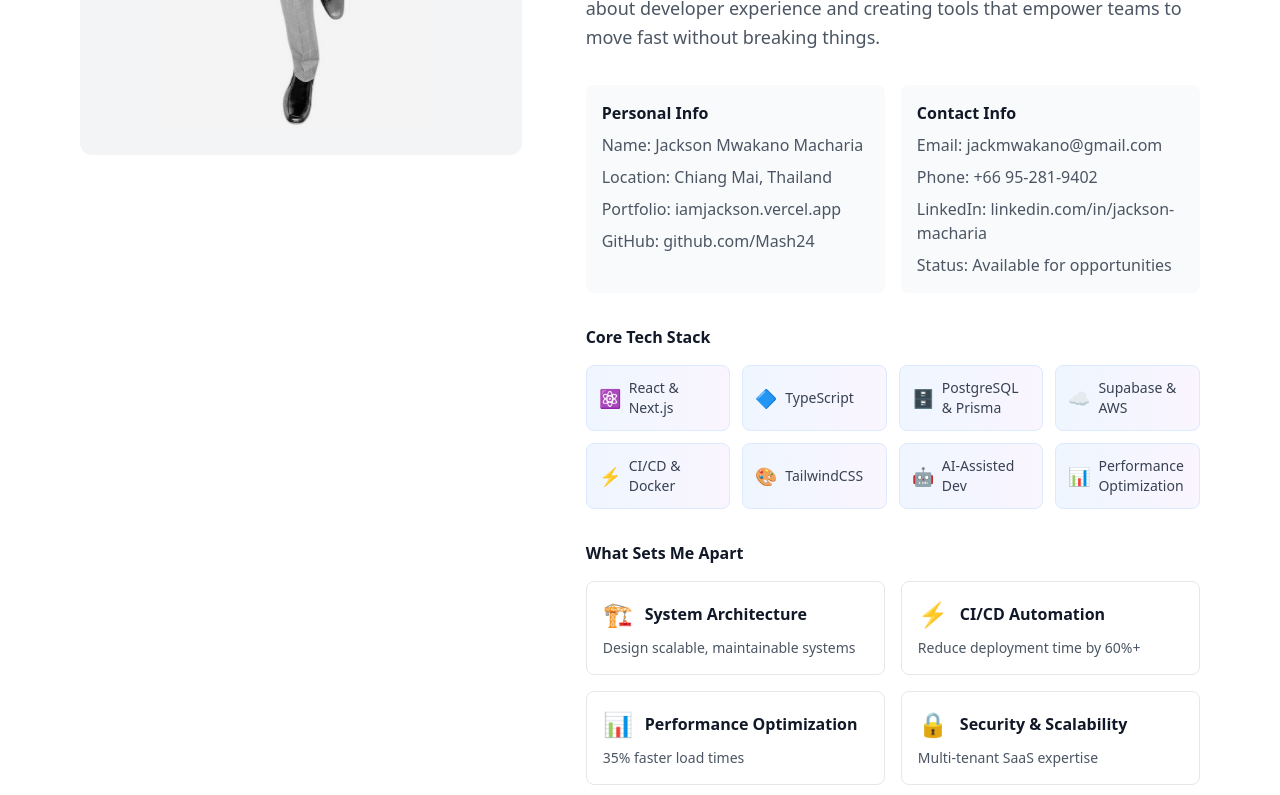
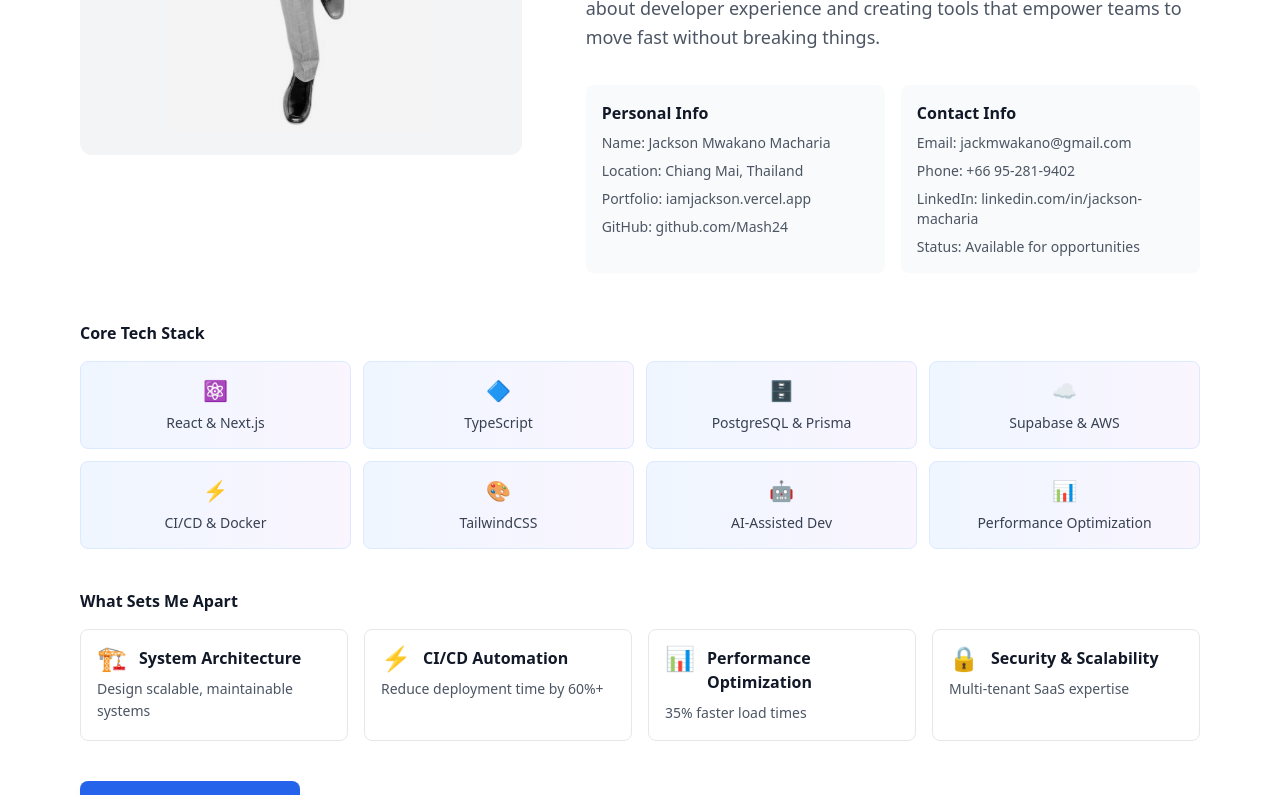
Before and after one commit to Mash24/portfolio-with-React, a React (Vite) app: page / in a window 1280 px wide. Shown: the part 2080-2875 px from the top of the page. Built offline with nearby package versions, Linux system fonts and the light colour scheme.

Commit message:
improving About Me section

```diff
--- a/src/components/about/About.jsx
+++ b/src/components/about/About.jsx
@@ -57,18 +57,18 @@
 
             {/* Personal Information Grid */}
             <div className="grid grid-cols-1 sm:grid-cols-2 gap-4 mt-8">
-              <div className="bg-gray-50 p-4 rounded-lg">
-                <h3 className="font-semibold text-gray-900 mb-2">Personal Info</h3>
-                <ul className="space-y-2 text-gray-600">
+              <div className="bg-gray-50 dark:bg-gray-800 p-4 rounded-lg">
+                <h3 className="font-semibold text-gray-900 dark:text-white mb-2">Personal Info</h3>
+                <ul className="space-y-2 text-gray-600 dark:text-gray-300 text-sm break-words">
                   <li><span className="font-medium">Name:</span> Jackson Mwakano Macharia</li>
                   <li><span className="font-medium">Location:</span> Chiang Mai, Thailand</li>
                   <li><span className="font-medium">Portfolio:</span> iamjackson.vercel.app</li>
                   <li><span className="font-medium">GitHub:</span> github.com/Mash24</li>
                 </ul>
               </div>
-              <div className="bg-gray-50 p-4 rounded-lg">
-                <h3 className="font-semibold text-gray-900 mb-2">Contact Info</h3>
-                <ul className="space-y-2 text-gray-600">
+              <div className="bg-gray-50 dark:bg-gray-800 p-4 rounded-lg">
+                <h3 className="font-semibold text-gray-900 dark:text-white mb-2">Contact Info</h3>
+                <ul className="space-y-2 text-gray-600 dark:text-gray-300 text-sm break-words">
                   <li><span className="font-medium">Email:</span> jackmwakano@gmail.com</li>
                   <li><span className="font-medium">Phone:</span> +66 95-281-9402</li>
                   <li><span className="font-medium">LinkedIn:</span> linkedin.com/in/jackson-macharia</li>
@@ -76,11 +76,13 @@
                 </ul>
               </div>
             </div>
+          </motion.div>
+        </div>
 
-            {/* Tech Stack Section */}
-            <div className="mt-8">
-              <h3 className="font-semibold text-gray-900 mb-4">Core Tech Stack</h3>
-              <div className="grid grid-cols-2 sm:grid-cols-4 gap-3">
+        {/* Tech Stack — full width so labels don't overflow the text column */}
+        <div className="mt-12">
+          <h3 className="font-semibold text-gray-900 dark:text-white mb-4">Core Tech Stack</h3>
+          <div className="grid grid-cols-2 sm:grid-cols-3 lg:grid-cols-4 gap-3">
             {[
               { icon: '⚛️', text: 'React & Next.js' },
               { icon: '🔷', text: 'TypeScript' },
@@ -89,46 +91,52 @@
               { icon: '⚡', text: 'CI/CD & Docker' },
               { icon: '🎨', text: 'TailwindCSS' },
               { icon: '🤖', text: 'AI-Assisted Dev' },
-                  { icon: '📊', text: 'Performance Optimization' }
+              { icon: '📊', text: 'Performance Optimization' },
             ].map((tech, index) => (
               <motion.div
                 key={index}
                 initial={{ opacity: 0, y: 20 }}
                 whileInView={{ opacity: 1, y: 0 }}
-                    transition={{ duration: 0.3, delay: index * 0.1 }}
+                transition={{ duration: 0.3, delay: index * 0.05 }}
                 viewport={{ once: true }}
-                    className="flex items-center gap-2 bg-gradient-to-r from-blue-50 to-purple-50 p-3 rounded-lg hover:from-blue-100 hover:to-purple-100 transition-all duration-300 border border-blue-100"
+                className="flex flex-col items-center justify-center gap-2 min-h-[88px] p-3 text-center bg-gradient-to-r from-blue-50 to-purple-50 dark:from-blue-900/20 dark:to-purple-900/20 rounded-lg hover:from-blue-100 hover:to-purple-100 dark:hover:from-blue-900/30 dark:hover:to-purple-900/30 transition-all duration-300 border border-blue-100 dark:border-blue-800/50"
               >
-                    <span className="text-lg">{tech.icon}</span>
-                    <span className="text-sm font-medium text-gray-700">{tech.text}</span>
+                <span className="text-xl shrink-0" aria-hidden="true">{tech.icon}</span>
+                <span className="text-xs sm:text-sm font-medium text-gray-700 dark:text-gray-200 leading-snug break-words w-full">
+                  {tech.text}
+                </span>
               </motion.div>
             ))}
           </div>
         </div>
 
-            {/* Professional Focus Section */}
-            <div className="mt-8">
-              <h3 className="font-semibold text-gray-900 mb-4">What Sets Me Apart</h3>
-              <div className="grid grid-cols-1 sm:grid-cols-2 gap-4">
+        {/* Professional Focus — full width grid */}
+        <div className="mt-10">
+          <h3 className="font-semibold text-gray-900 dark:text-white mb-4">What Sets Me Apart</h3>
+          <div className="grid grid-cols-1 sm:grid-cols-2 lg:grid-cols-4 gap-4">
             {[
               { icon: '🏗️', title: 'System Architecture', desc: 'Design scalable, maintainable systems' },
               { icon: '⚡', title: 'CI/CD Automation', desc: 'Reduce deployment time by 60%+' },
               { icon: '📊', title: 'Performance Optimization', desc: '35% faster load times' },
-                  { icon: '🔒', title: 'Security & Scalability', desc: 'Multi-tenant SaaS expertise' }
+              { icon: '🔒', title: 'Security & Scalability', desc: 'Multi-tenant SaaS expertise' },
             ].map((focus, index) => (
               <motion.div
                 key={index}
-                    initial={{ opacity: 0, x: -20 }}
-                    whileInView={{ opacity: 1, x: 0 }}
-                    transition={{ duration: 0.3, delay: index * 0.1 }}
+                initial={{ opacity: 0, y: 20 }}
+                whileInView={{ opacity: 1, y: 0 }}
+                transition={{ duration: 0.3, delay: index * 0.05 }}
                 viewport={{ once: true }}
-                    className="bg-white p-4 rounded-lg border border-gray-200 hover:shadow-md transition-shadow duration-300"
+                className="flex flex-col h-full p-4 rounded-lg border border-gray-200 dark:border-gray-700 bg-white dark:bg-gray-800 hover:shadow-md transition-shadow duration-300"
               >
-                    <div className="flex items-center gap-3 mb-2">
-                      <span className="text-2xl">{focus.icon}</span>
-                      <h4 className="font-semibold text-gray-900">{focus.title}</h4>
+                <div className="flex items-start gap-3 mb-2 min-w-0">
+                  <span className="text-2xl shrink-0 leading-none" aria-hidden="true">{focus.icon}</span>
+                  <h4 className="font-semibold text-gray-900 dark:text-white text-sm sm:text-base leading-snug break-words min-w-0">
+                    {focus.title}
+                  </h4>
                 </div>
-                    <p className="text-sm text-gray-600">{focus.desc}</p>
+                <p className="text-sm text-gray-600 dark:text-gray-300 leading-relaxed break-words">
+                  {focus.desc}
+                </p>
               </motion.div>
             ))}
           </div>
@@ -140,7 +148,7 @@
           whileInView={{ opacity: 1, y: 0 }}
           transition={{ duration: 0.5 }}
           viewport={{ once: true }}
-              className="mt-8"
+          className="mt-10"
         >
           <a
             href="/resume.pdf"
@@ -151,8 +159,6 @@
             Download Resume
           </a>
         </motion.div>
-          </motion.div>
-        </div>
       </div>
     </section>
   );
```
Lines whose indentation alone changed are shown as unchanged.
